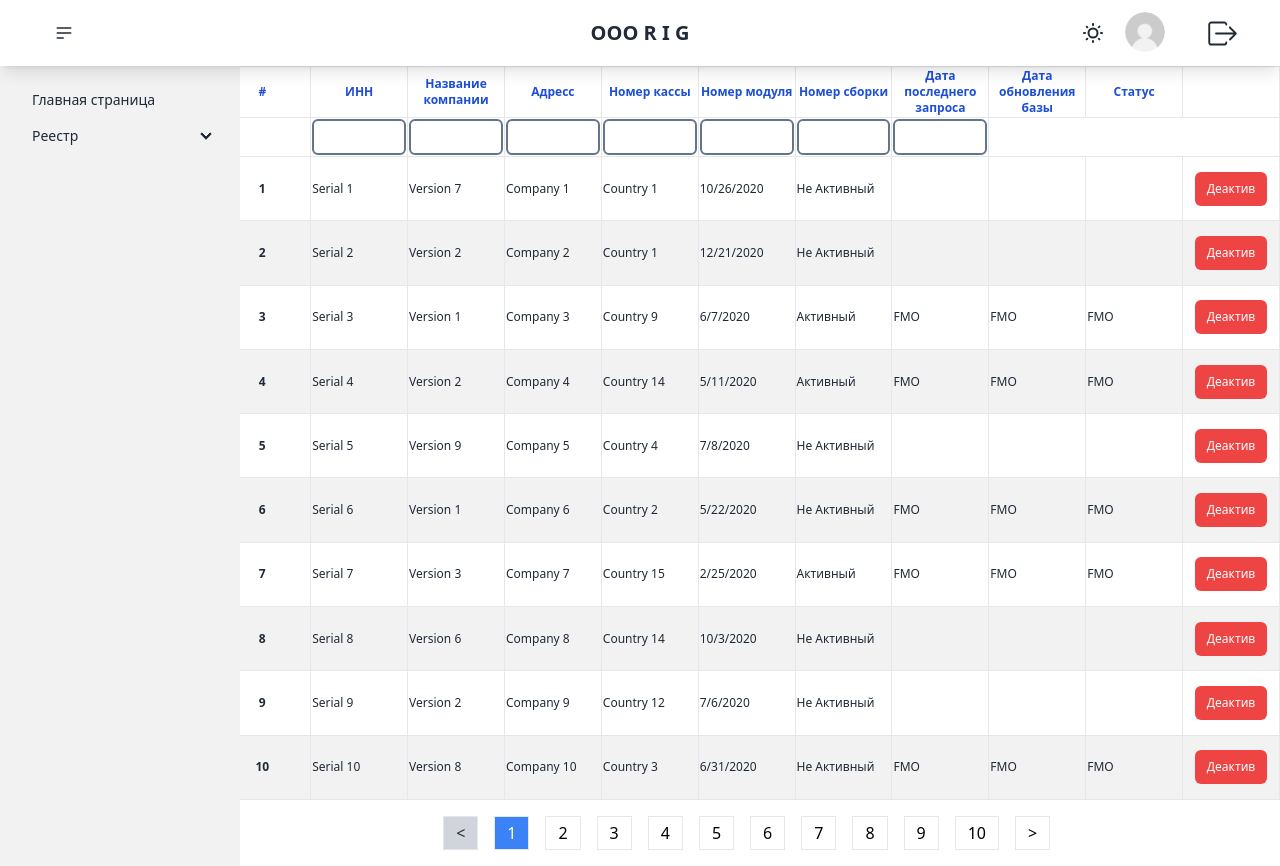
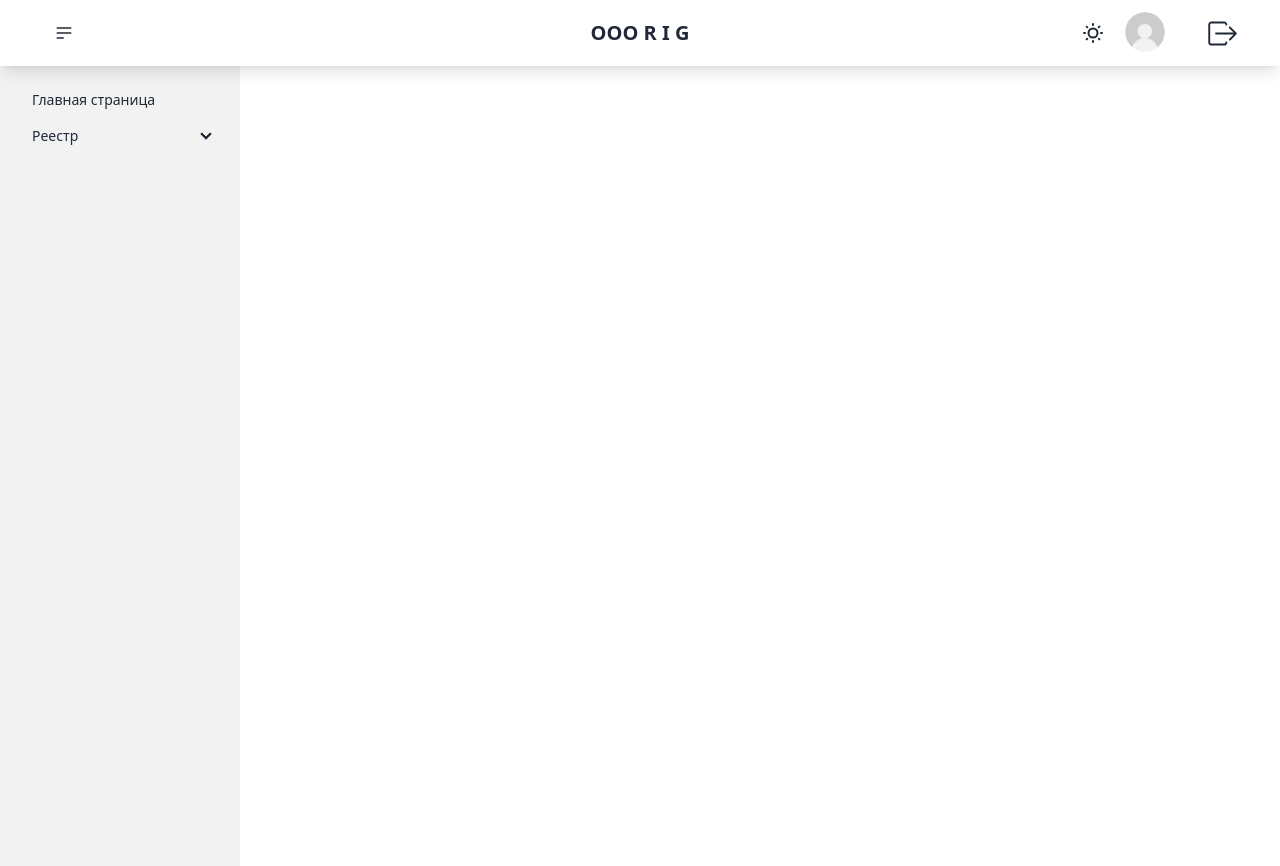
Before and after one commit to AsilbekKarimov/pos, a React (Create React App) app: page / in a window 1280 px wide. Built offline with nearby package versions, Linux system fonts and the light colour scheme.

Commit message:
tayyor object

```diff
--- a/src/App.js
+++ b/src/App.js
@@ -5,6 +5,7 @@ import Application from "./pages/application/Application";
 import Profile from "./components/profile/Profile";
 import Navbar from "./components/Navbar/Navbar";
 import Sidebar from "./components/sidebar/Sidebar";
+import Payment from "./pages/fmPayment/Payment";
 
 const App = () => {
   const location = useLocation();
@@ -33,8 +34,9 @@ const App = () => {
         )}
         <div className={`${isSidebarOpen ? "w-5/6" : "w-full"}`}>
           <Routes>
-            <Route path="/" element={<Application />} />
+            <Route path="/application" element={<Application />} />
             <Route path="/profile" element={<Profile />} />
+            <Route path="/payment" element={<Payment />} />
             {/* Add other routes as needed */}
           </Routes>
         </div>
--- a/src/pages/application/Application.js
+++ b/src/pages/application/Application.js
@@ -1,5 +1,5 @@
 import React, { useState, useEffect } from "react";
-import Button from "../../others/Button/Button";
+import { useNavigate } from "react-router-dom";
 
 const Application = () => {
   const [filters, setFilters] = useState({
@@ -28,6 +28,7 @@ const Application = () => {
   const [filteredData, setFilteredData] = useState(initialData);
   const [currentPage, setCurrentPage] = useState(1);
   const [rowsPerPage] = useState(10);
+  const navigate = useNavigate();
 
   useEffect(() => {
     const filtered = initialData.filter((row) => {
@@ -61,6 +62,20 @@ const Application = () => {
     }));
   };
 
+  const handleToggleStatus = (id) => {
+    setFilteredData((prevData) =>
+      prevData.map((row) =>
+        row.id === id
+          ? { ...row, status: row.status === "Активный" ? "Не Активный" : "Активный" }
+          : row
+      )
+    );
+  };
+
+  const handleProfileClick = (row) => {
+    navigate('/profile', { state: { row } });
+  };
+
   // Pagination logic
   const indexOfLastRow = currentPage * rowsPerPage;
   const indexOfFirstRow = indexOfLastRow - rowsPerPage;
@@ -86,17 +101,14 @@ const Application = () => {
       <div className="flex-grow overflow-y-auto">
         <table className="table-fixed w-full border h-full table-zebra">
           <thead>
-            <tr className="border font-normal text-xs text-blue-700">
+            <tr className="border font-normal text-[15px] text-blue-700">
               <th className="border">#</th>
-              <th className="border">ИНН</th>
-              <th className="border">Название компании</th>
-              <th className="border">Адресс</th>
-              <th className="border">Номер кассы</th>
-              <th className="border">Номер модуля</th>
-              <th className="border">Номер сборки</th>
-              <th className="border">Дата последнего запроса</th>
-              <th className="border">Дата обновления базы</th>
-              <th className="border">Cтатус</th>
+              <th className="border">Серийный номер</th>
+              <th className="border">Версия апплета</th>
+              <th className="border">FMO/FM</th>
+              <th className="border">Статус</th>
+              <th className="border"></th>
+              <th className="border"></th>
             </tr>
             <tr className="border">
               <th></th>
@@ -124,58 +136,35 @@ const Application = () => {
                   className="w-full border-2 border-slate-500 p-1 outline-none rounded-md"
                 />
               </th>
-              <th className="border">
-                <input
-                  name="inn"
-                  value={filters.inn}
-                  onChange={handleFilterChange}
-                  className="w-full border-2 border-slate-500 p-1 outline-none rounded-md"
-                />
-              </th>
-              <th className="border">
-                <input
-                  name="statusOnCash"
-                  value={filters.statusOnCash}
-                  onChange={handleFilterChange}
-                  className="w-full border-2 border-slate-500 p-1 outline-none rounded-md"
-                />
-              </th>
-              <th className="border">
-                <input
-                  name="status"
-                  value={filters.status}
-                  onChange={handleFilterChange}
-                  className="w-full border-2 border-slate-500 p-1 outline-none rounded-md"
-                />
-              </th>
-              <th className="border">
-                <input
-                  name="returnedFmoFm"
-                  value={filters.returnedFmoFm}
-                  onChange={handleFilterChange}
-                  className="w-full border-2 border-slate-500 p-1 outline-none rounded-md"
-                />
-              </th>
+              <th className="border"></th>
+              <th className="border"></th>
+              <th className="border"></th>
             </tr>
           </thead>
           <tbody className="text-[12px]">
             {currentRows.map((row) => (
               <tr className="border h-12" key={row.id}>
-                <th className="border
-                ">{row.id}</th>
+                <th className="border">{row.id}</th>
                 <td className="border">{row.serialNumber}</td>
                 <td className="border">{row.appletVersion}</td>
-                <td className="border">{row.cto}</td>
-                <td className="border">{row.inn}</td>
-                <td className="border">{row.statusOnCash}</td>
+                <td className="border">{row.returnedFmoFm}</td>
                 <td className="border">{row.status}</td>
-                <td className="border">{row.returnedFmoFm}</td>
-                <td className="border">{row.returnedFmoFm}</td>
-                <td className="border">{row.returnedFmoFm}</td>
                 <td className="border w-7">
-                  <Button/>
+                  <button
+                    onClick={() => handleToggleStatus(row.id)}
+                    className="mx-auto my-auto py-2 active:scale-90 transition duration-300 hover:bg-blue-700 flex bg-primary rounded-md text-white px-3"
+                  >
+                    Актив/Деактив
+                  </button>
                 </td>
-
+                <td className="border w-7">
+                  <button
+                    onClick={() => handleProfileClick(row)}
+                    className="mx-auto my-auto py-2 active:scale-90 transition duration-300 hover:bg-blue-700 flex bg-primary rounded-md text-white px-3"
+                  >
+                    Профиль
+                  </button>
+                </td>
               </tr>
             ))}
           </tbody>
@@ -186,23 +175,22 @@ const Application = () => {
           onClick={() =>
             setCurrentPage(currentPage > 1 ? currentPage - 1 : currentPage)
           }
-          className={`mx-2 px-3 py-1 border ${
-            currentPage === 1 ? "bg-gray-300" : "bg-white text-black"
-          }`}
+          className={`mx-1 px-3 py-1 rounded-md ${
+            currentPage === 1 ? "bg-gray-400" : "bg-blue-500"
+          } text-white`}
+          disabled={currentPage === 1}
         >
-          {"<"}
+          Предыдущая
         </button>
-        {displayPages.map((number) => (
+        {displayPages.map((page) => (
           <button
-            key={number}
-            onClick={() => paginate(number)}
-            className={`mx-2 px-3 py-1 border ${
-              currentPage === number
-                ? "bg-blue-500 text-white"
-                : "bg-white text-black"
+            key={page}
+            onClick={() => paginate(page)}
+            className={`mx-1 px-3 py-1 rounded-md ${
+              currentPage === page ? "bg-blue-700 text-white" : "bg-gray-300"
             }`}
           >
-            {number}
+            {page}
           </button>
         ))}
         <button
@@ -211,11 +199,12 @@ const Application = () => {
               currentPage < totalPages ? currentPage + 1 : currentPage
             )
           }
-          className={`mx-2 px-3 py-1 border ${
-            currentPage === totalPages ? "bg-gray-300" : "bg-white text-black"
-          }`}
+          className={`mx-1 px-3 py-1 rounded-md ${
+            currentPage === totalPages ? "bg-gray-400" : "bg-blue-500"
+          } text-white`}
+          disabled={currentPage === totalPages}
         >
-          {">"}
+          Следующая
         </button>
       </div>
     </div>
```
